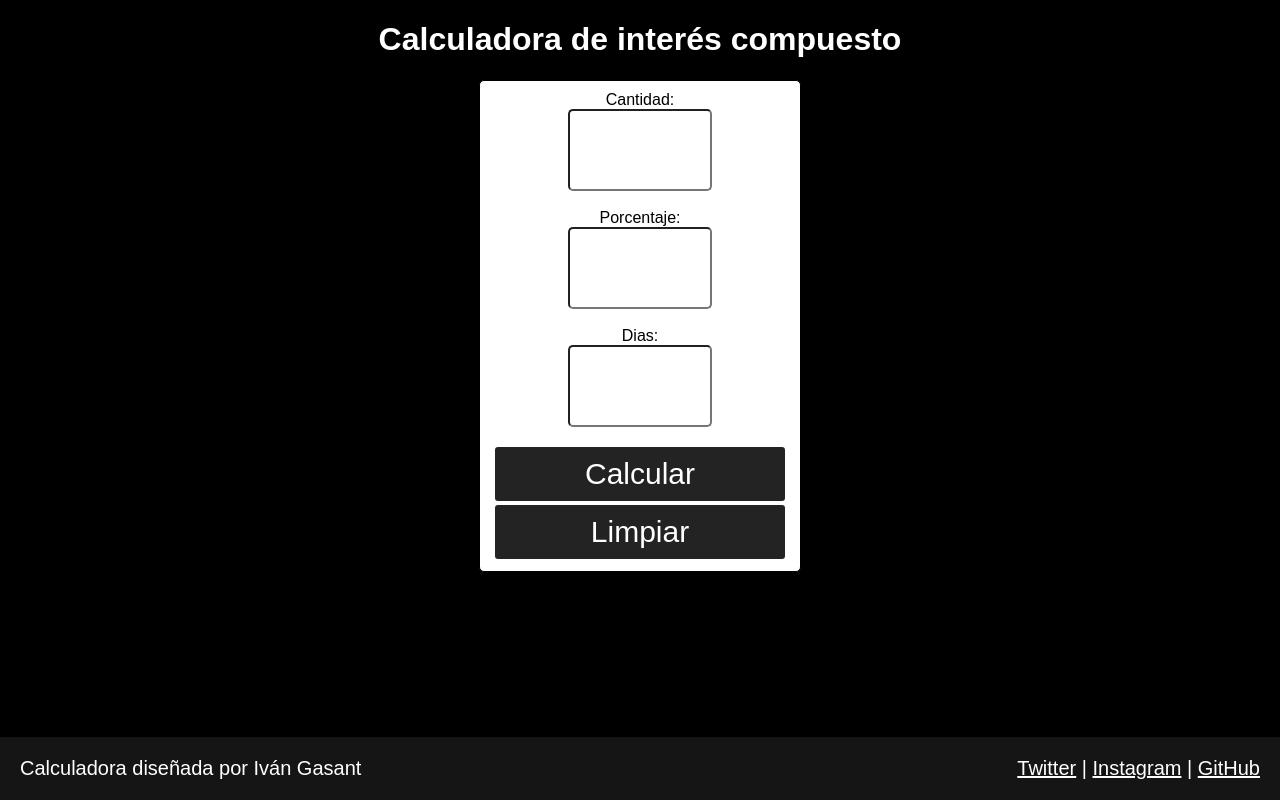
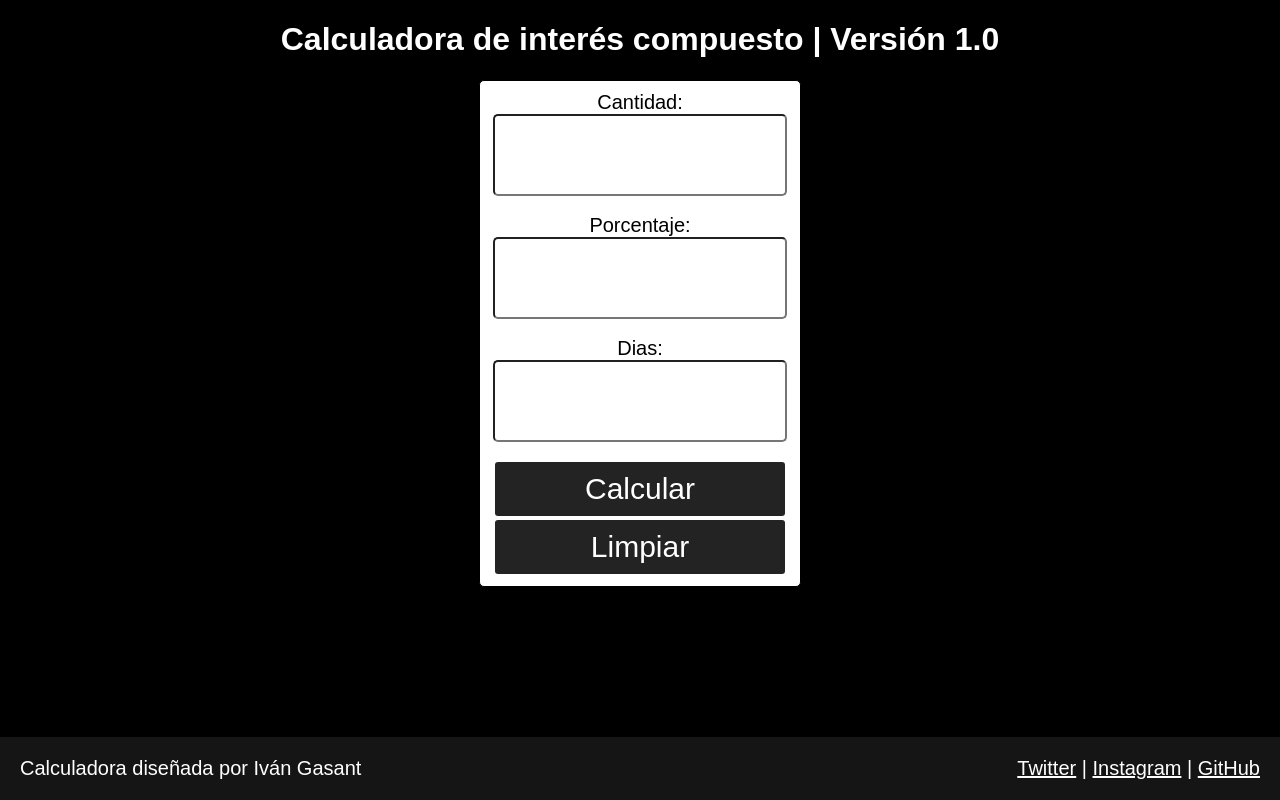
Before and after one commit to IvanGasant/Aportes, a plain HTML site: page CalculadoraInteresCompuesto/index.html in a window 1280 px wide. Shown: the top 800 px of the page. Drawn offline with Linux system fonts and the light colour scheme.

Commit message:
CalculadoraCompuesta v1.0

```diff
--- a/CalculadoraInteresCompuesto/index.html
+++ b/CalculadoraInteresCompuesto/index.html
@@ -37,7 +37,7 @@
 
 			}
 
-			#form{
+			form{
 
 				background-color: white;
 
@@ -55,13 +55,19 @@
 
 			}
 
+			label{
+
+				font-size: 20px;
+
+			}
+
 			input{
 
 				padding: 10px;
 
 				font-size: 50px;
 
-				width: 120px;
+				width: 270px;
 
 				text-align: center;
 
@@ -154,9 +160,9 @@
 
 	<body>
 
-		<h1>Calculadora de interés compuesto</h1>
+		<h1>Calculadora de interés compuesto | Versión 1.0</h1>
 
-		<div id="form">
+		<form>
 
 			<label>Cantidad: </label><br><input type="number" id='cantidad'><br><br>
 			<label>Porcentaje: </label><br><input type="number" id='porcentaje'><br><br>
@@ -165,7 +171,7 @@
 			<div class="boton" onclick="calcf()">Calcular</div>
 			<div class="boton" onclick="limpiarf()">Limpiar</div>
 
-		</div>
+		</form>
 
 		<div id="resultado"></div>
 
```
Also changed, not shown: CalculadoraInteresCompuesto/LEEME.txt.
